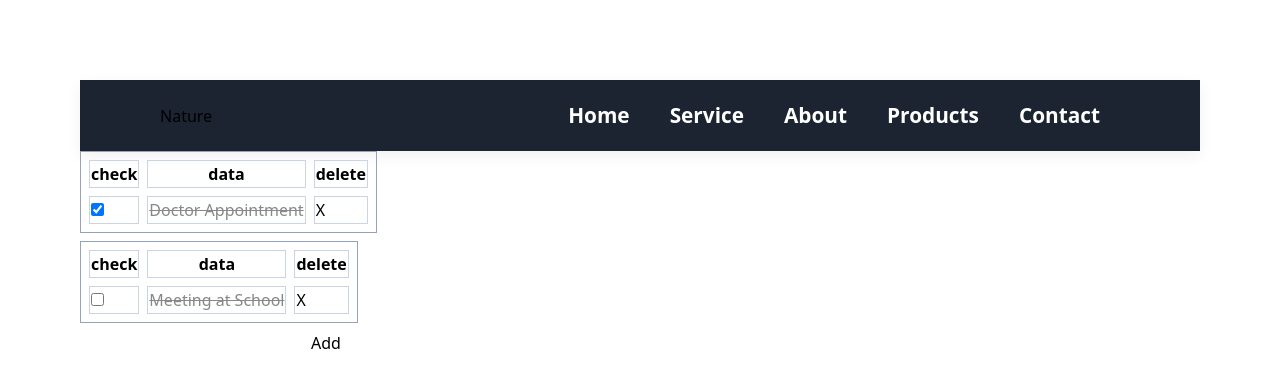
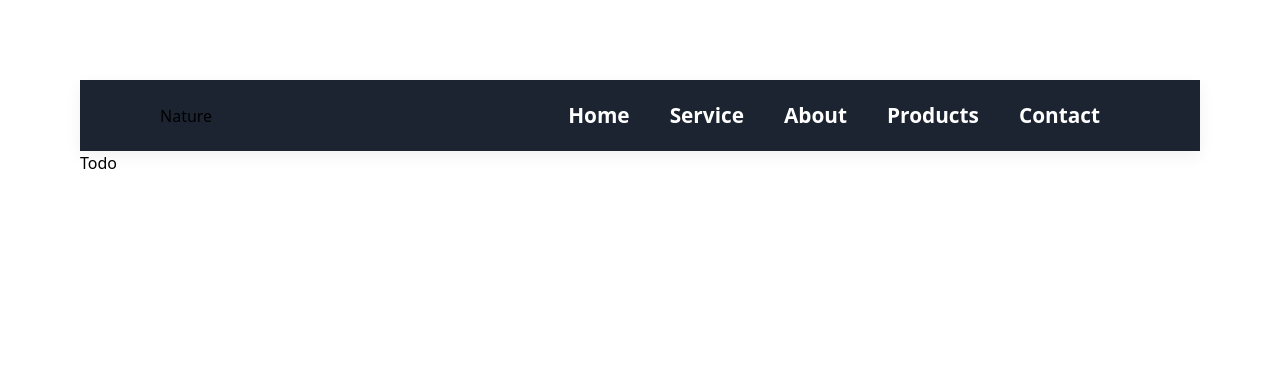
Before and after one commit to muradbdvc/reactjs-starter, a React (Vite) app: page / in a window 1280 px wide. Shown: the top 388 px of the page. Built offline with nearby package versions, Linux system fonts and the light colour scheme.

Commit message:
todo test

```diff
--- a/src/components/Todoapp/TodoItem.jsx
+++ b/src/components/Todoapp/TodoItem.jsx
@@ -1,6 +1,13 @@
 import React from 'react';
-
-function TodoItem({ task, deleteTask, toggleCompleted }) {
+function TodoItem({ props }) {
+    return (
+        <>
+            Todo
+        </>
+        );
+}
+export default TodoItem;
+/*function TodoItem({ task, deleteTask, toggleCompleted }) {
 function handleChange() {
  toggleCompleted(task.id);
  }
@@ -36,4 +43,4 @@ function handleChange() {
  </div>
  );
 }
-export default TodoItem;
+export default TodoItem;*/
--- a/src/components/Todoapp/TodoList .jsx
+++ b/src/components/Todoapp/TodoList .jsx
@@ -3,6 +3,15 @@ import React, { useState } from 'react'
 import TodoItem from './TodoItem'
 
 function TodoList() {
+    const todoitem =["todo1","todo2"];
+    return (
+        <>
+        <TodoItem todoitem={todoitem} />
+        </>
+    );
+}
+export default TodoList;
+/*function TodoList() {
     const [tasks, setTasks] = useState([
     {
     id: 1,
@@ -63,4 +72,4 @@ function TodoList() {
     </div>
     );
    }
-   export default TodoList;
+   export default TodoList;*/
```
Also changed, not shown: 1 other file (tests, documents, lock files or other folders).
